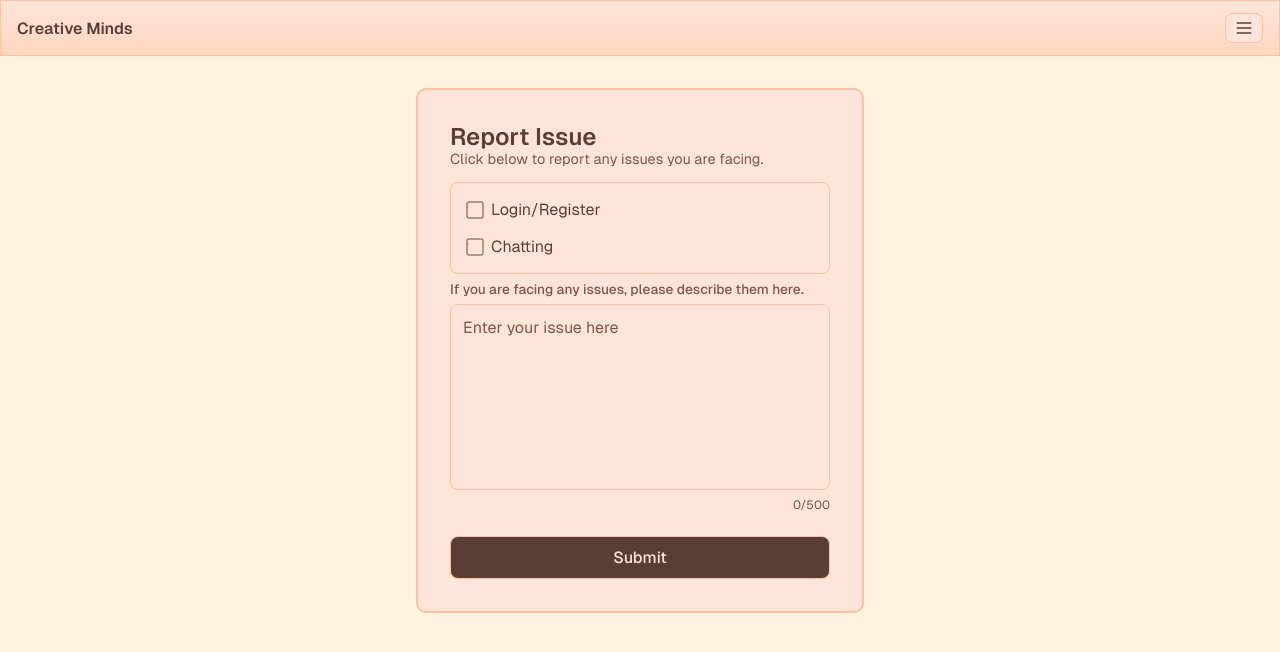
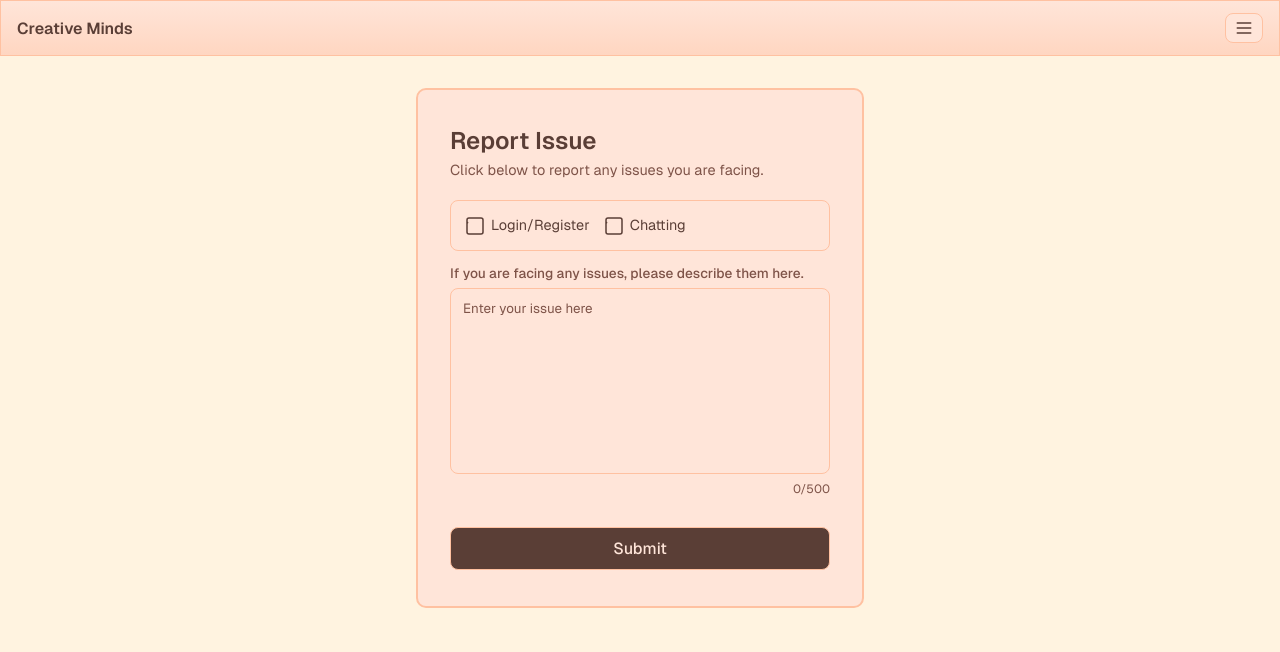
Before and after one commit to Vishal-Pattar/MindCare, a React (Create React App) app: page /reportIssue in a window 1280 px wide. Shown: the top 652 px of the page. Built offline with nearby package versions, Linux system fonts and the light colour scheme.

Commit message:
Updated Feedback.css

```diff
--- a/src/components/Feedback/Feedback.css
+++ b/src/components/Feedback/Feedback.css
@@ -13,7 +13,7 @@
   border-radius: 10px;
   justify-content: space-around;
   padding: 2rem;
-  margin: 2rem 0;
+  margin: 2rem 0 0 0;
 }
 
 .feedback__title {
@@ -117,22 +117,24 @@
   user-select: none;
 }
 
-.feedback__inputGroup textarea {
-  height: 10rem;
+.feedback__inputGroup textarea, .feedback__inputGroup input {
   border: none;
   background: none;
   color: var(--color-text-primary);
   font-family: "Geist-Regular", sans-serif;
-  font-size: 1rem;
   outline: none;
   border: 1px solid var(--color-border);
   padding: 0.75rem;
   margin-top: 0.4rem;
   border-radius: 0.5rem;
+}
+
+.feedback__inputGroup textarea {
+  height: 10rem;
   resize: none;
 }
 
-.feedback__inputGroup textarea::placeholder {
+.feedback__inputGroup textarea::placeholder, .feedback__inputGroup input::placeholder {
   color: var(--color-text-secondary);
 }
 
@@ -151,7 +153,7 @@
   border: 3px solid var(--color-bg-body);
 }
 
-.feedback__inputGroup textarea:focus {
+.feedback__inputGroup textarea:focus, .feedback__inputGroup input:focus {
   border-color: var(--color-text-secondary);
 }
 
@@ -191,9 +193,10 @@
   margin-top: 0.4rem;
   border-radius: 0.5rem;
   display: flex;
-  justify-content: space-between;
-  align-items: flex-start;
-  flex-direction: column;
+  flex-wrap: wrap;
+  justify-content: flex-start;
+  align-items: justify;
+  flex-direction: row;
   gap: 1rem;
 }
 
@@ -201,6 +204,7 @@
   display: flex;
   align-items: center;
   gap: 0.5rem;
+  font-size: 0.9rem;
 }
 .feedback__checkbox--container input {
   display: none;
@@ -212,7 +216,7 @@
 
 .feedback__checkbox--container .path {
   fill: none;
-  stroke: var(--color-text-tertiary);
+  stroke: var(--color-text-primary);
   stroke-width: 6;
   stroke-linecap: round;
   stroke-linejoin: round;
@@ -224,4 +228,5 @@
 .feedback__checkbox--container input:checked ~ svg .path {
   stroke-dasharray: 70.5096664428711 9999999;
   stroke-dashoffset: -262.2723388671875;
+  stroke: var(--color-green);
 }
```
